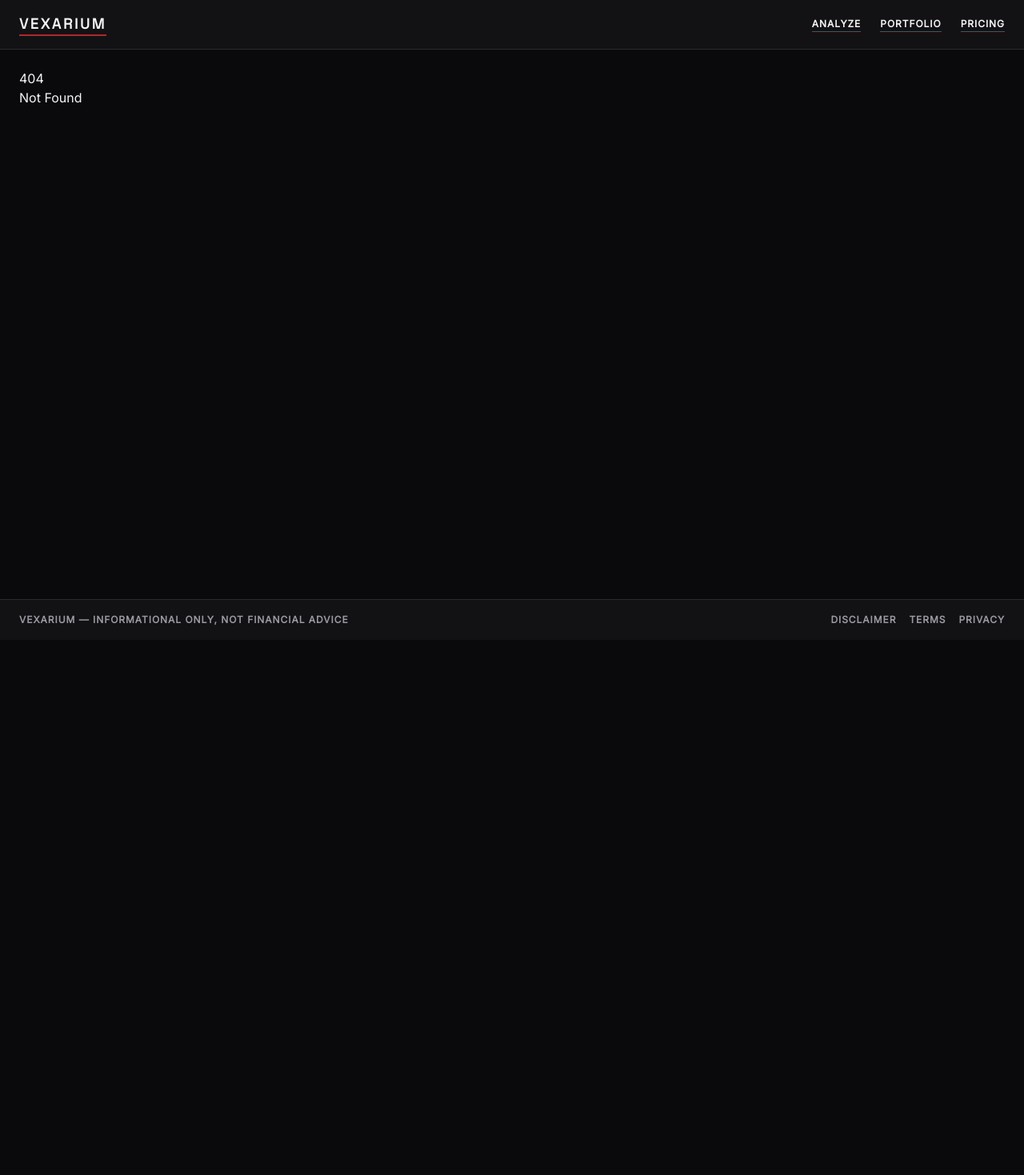
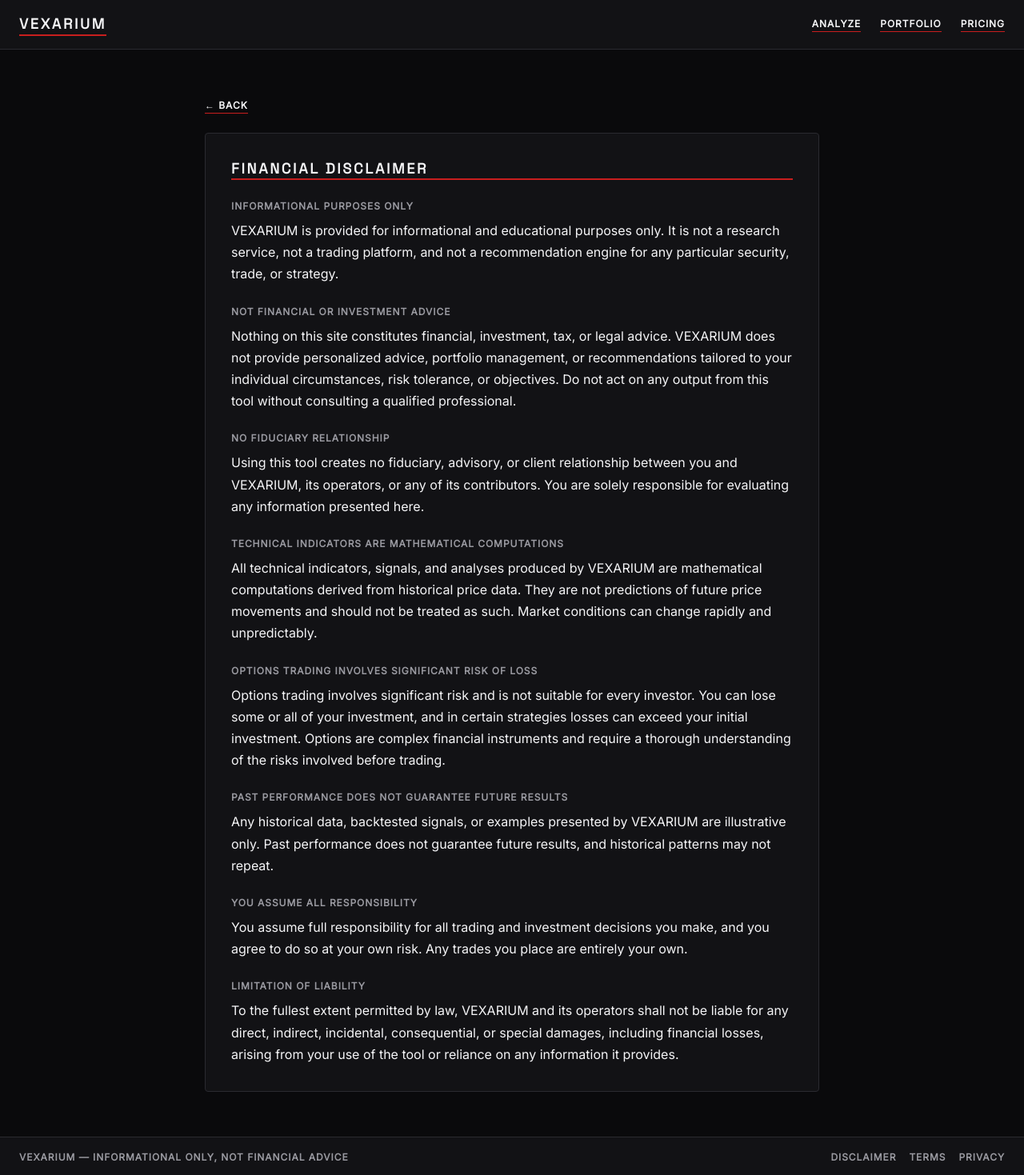
Before and after one commit to Al0ngsy/vexarium-frontend, a SvelteKit app: page /legal/disclaimer in a window 1280 px wide. Before the commit this address had no page. Shown: the top 1469 px of the page at 80% size. Before the commit the page ends 800 px from the top, so only its background shows below. Built offline with nearby package versions, Linux system fonts and the light colour scheme.

Commit message:
feat: add legal pages + financial disclaimer (Task 20)

```diff
--- /dev/null
+++ b/src/components/LegalLayout.svelte
@@ -0,0 +1,27 @@
+<script lang="ts">
+	import type { Snippet } from 'svelte';
+
+	let {
+		title,
+		children
+	}: {
+		title: string;
+		children: Snippet;
+	} = $props();
+</script>
+
+<svelte:head>
+	<title>{title}</title>
+</svelte:head>
+
+<div class="mx-auto max-w-3xl py-8">
+	<a href="/" class="link-crimson mb-6 inline-block">&larr; BACK</a>
+
+	<div class="panel p-6 sm:p-8">
+		<h1 class="brand mb-6 text-2xl" style="border-bottom: 2px solid var(--accent-primary)">
+			{title}
+		</h1>
+
+		<div class="flex flex-col gap-6">{@render children()}</div>
+	</div>
+</div>
--- /dev/null
+++ b/src/routes/legal/disclaimer/+page.svelte
@@ -0,0 +1,80 @@
+<script lang="ts">
+	import LegalLayout from '../../../components/LegalLayout.svelte';
+</script>
+
+<LegalLayout title="FINANCIAL DISCLAIMER">
+	<section>
+		<p class="label mb-2">INFORMATIONAL PURPOSES ONLY</p>
+		<p style="color: var(--foreground); line-height: 1.7">
+			VEXARIUM is provided for informational and educational purposes only. It is not a
+			research service, not a trading platform, and not a recommendation engine for any
+			particular security, trade, or strategy.
+		</p>
+	</section>
+
+	<section>
+		<p class="label mb-2">NOT FINANCIAL OR INVESTMENT ADVICE</p>
+		<p style="color: var(--foreground); line-height: 1.7">
+			Nothing on this site constitutes financial, investment, tax, or legal advice. VEXARIUM
+			does not provide personalized advice, portfolio management, or recommendations tailored
+			to your individual circumstances, risk tolerance, or objectives. Do not act on any
+			output from this tool without consulting a qualified professional.
+		</p>
+	</section>
+
+	<section>
+		<p class="label mb-2">NO FIDUCIARY RELATIONSHIP</p>
+		<p style="color: var(--foreground); line-height: 1.7">
+			Using this tool creates no fiduciary, advisory, or client relationship between you and
+			VEXARIUM, its operators, or any of its contributors. You are solely responsible for
+			evaluating any information presented here.
+		</p>
+	</section>
+
+	<section>
+		<p class="label mb-2">TECHNICAL INDICATORS ARE MATHEMATICAL COMPUTATIONS</p>
+		<p style="color: var(--foreground); line-height: 1.7">
+			All technical indicators, signals, and analyses produced by VEXARIUM are mathematical
+			computations derived from historical price data. They are not predictions of future
+			price movements and should not be treated as such. Market conditions can change rapidly
+			and unpredictably.
+		</p>
+	</section>
+
+	<section>
+		<p class="label mb-2">OPTIONS TRADING INVOLVES SIGNIFICANT RISK OF LOSS</p>
+		<p style="color: var(--foreground); line-height: 1.7">
+			Options trading involves significant risk and is not suitable for every investor. You
+			can lose some or all of your investment, and in certain strategies losses can exceed
+			your initial investment. Options are complex financial instruments and require a
+			thorough understanding of the risks involved before trading.
+		</p>
+	</section>
+
+	<section>
+		<p class="label mb-2">PAST PERFORMANCE DOES NOT GUARANTEE FUTURE RESULTS</p>
+		<p style="color: var(--foreground); line-height: 1.7">
+			Any historical data, backtested signals, or examples presented by VEXARIUM are
+			illustrative only. Past performance does not guarantee future results, and historical
+			patterns may not repeat.
+		</p>
+	</section>
+
+	<section>
+		<p class="label mb-2">YOU ASSUME ALL RESPONSIBILITY</p>
+		<p style="color: var(--foreground); line-height: 1.7">
+			You assume full responsibility for all trading and investment decisions you make, and
+			you agree to do so at your own risk. Any trades you place are entirely your own.
+		</p>
+	</section>
+
+	<section>
+		<p class="label mb-2">LIMITATION OF LIABILITY</p>
+		<p style="color: var(--foreground); line-height: 1.7">
+			To the fullest extent permitted by law, VEXARIUM and its operators shall not be liable
+			for any direct, indirect, incidental, consequential, or special damages, including
+			financial losses, arising from your use of the tool or reliance on any information it
+			provides.
+		</p>
+	</section>
+</LegalLayout>
--- /dev/null
+++ b/src/routes/legal/privacy/+page.svelte
@@ -0,0 +1,56 @@
+<script lang="ts">
+	import LegalLayout from '../../../components/LegalLayout.svelte';
+</script>
+
+<LegalLayout title="PRIVACY POLICY">
+	<section>
+		<p class="label mb-2">DATA WE COLLECT</p>
+		<p style="color: var(--foreground); line-height: 1.7">
+			When you create an account, we collect your email address. When you save trades to your
+			portfolio, we store those saved trades and any related settings you provide. We do not
+			collect more personal information than is necessary to operate the service.
+		</p>
+	</section>
+
+	<section>
+		<p class="label mb-2">HOW WE USE YOUR DATA</p>
+		<p style="color: var(--foreground); line-height: 1.7">
+			Your email is used to identify your account and to communicate with you about the
+			service. Your saved trades are used to display your portfolio and personalize your
+			experience. We do not sell your personal information to third parties.
+		</p>
+	</section>
+
+	<section>
+		<p class="label mb-2">THIRD-PARTY SERVICES</p>
+		<p style="color: var(--foreground); line-height: 1.7">
+			VEXARIUM works with a limited set of third-party providers to deliver its features:
+		</p>
+		<ul class="label" style="color: var(--foreground); line-height: 1.9">
+			<li>Alpaca — supplies market data used to compute technical indicators.</li>
+			<li>Stripe — processes payments when subscription features are released.</li>
+			<li>Our LLM provider — powers AI-based analysis of the data you request.</li>
+		</ul>
+	</section>
+
+	<section>
+		<p class="label mb-2">GDPR</p>
+		<p style="color: var(--foreground); line-height: 1.7">
+			If you are located in the European Economic Area, you have the right to access the
+			personal data we hold about you, the right to request correction of inaccurate data, and
+			the right to request deletion of your personal data. You may also object to or restrict
+			the processing of your data, and you have the right to data portability. To exercise any
+			of these rights, contact us using the details below. We process personal data only to the
+			extent necessary to provide the service you have requested.
+		</p>
+	</section>
+
+	<section>
+		<p class="label mb-2">CONTACT</p>
+		<p style="color: var(--foreground); line-height: 1.7">
+			If you have questions about this privacy policy or wish to exercise any of your rights,
+			please contact us at the address that will be published here. This contact placeholder
+			will be updated with our official support channel.
+		</p>
+	</section>
+</LegalLayout>
--- /dev/null
+++ b/src/routes/legal/terms/+page.svelte
@@ -0,0 +1,51 @@
+<script lang="ts">
+	import LegalLayout from '../../../components/LegalLayout.svelte';
+</script>
+
+<LegalLayout title="TERMS OF SERVICE">
+	<section>
+		<p class="label mb-2">ACCEPTABLE USE</p>
+		<p style="color: var(--foreground); line-height: 1.7">
+			You agree to use VEXARIUM solely for lawful, personal, and non-commercial purposes. You
+			may not redistribute, resell, scrape, or republish any data, analyses, or outputs
+			obtained from the tool without prior written permission. You may not abuse, overload, or
+			attempt to disrupt the service, its API, or its underlying infrastructure.
+		</p>
+	</section>
+
+	<section>
+		<p class="label mb-2">ACCOUNT RESPONSIBILITY</p>
+		<p style="color: var(--foreground); line-height: 1.7">
+			You are responsible for safeguarding your account credentials and for all activity that
+			occurs under your account. You agree to notify us immediately of any unauthorized use.
+			You are responsible for the accuracy of any data you provide or save within the service.
+		</p>
+	</section>
+
+	<section>
+		<p class="label mb-2">SUBSCRIPTION TERMS</p>
+		<p style="color: var(--foreground); line-height: 1.7">
+			Paid subscription tiers, billing terms, and cancellation policies will be detailed here
+			as they become available. Pricing and subscription functionality are scheduled for a
+			later release phase.
+		</p>
+	</section>
+
+	<section>
+		<p class="label mb-2">TERMINATION</p>
+		<p style="color: var(--foreground); line-height: 1.7">
+			We reserve the right to suspend or terminate your access to VEXARIUM, in whole or in
+			part, at any time and for any reason, including without limitation a breach of these
+			terms. You may discontinue use of the service at any time by ceasing to access it.
+		</p>
+	</section>
+
+	<section>
+		<p class="label mb-2">GOVERNING LAW</p>
+		<p style="color: var(--foreground); line-height: 1.7">
+			The governing law and jurisdiction for these terms will be specified upon release of the
+			service to its final jurisdiction. This section will be updated to reflect the
+			applicable legal framework.
+		</p>
+	</section>
+</LegalLayout>
```
